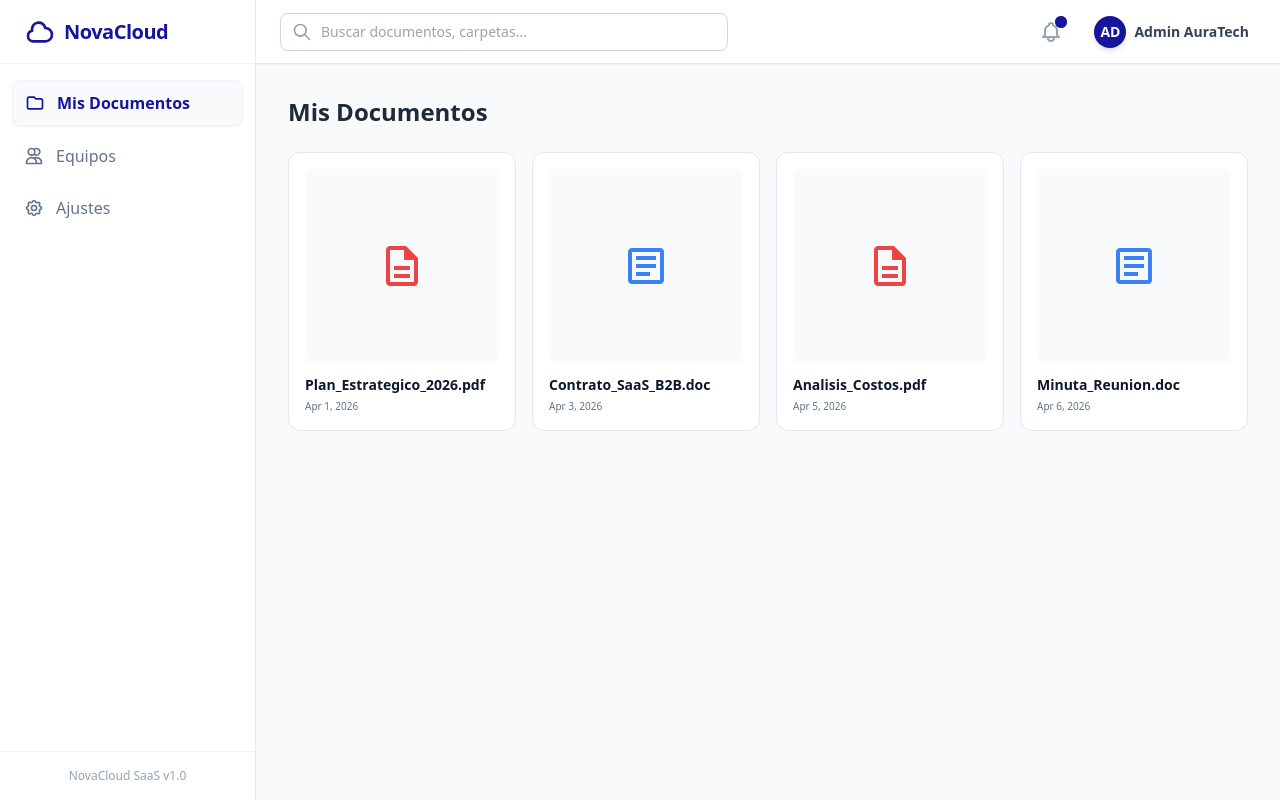
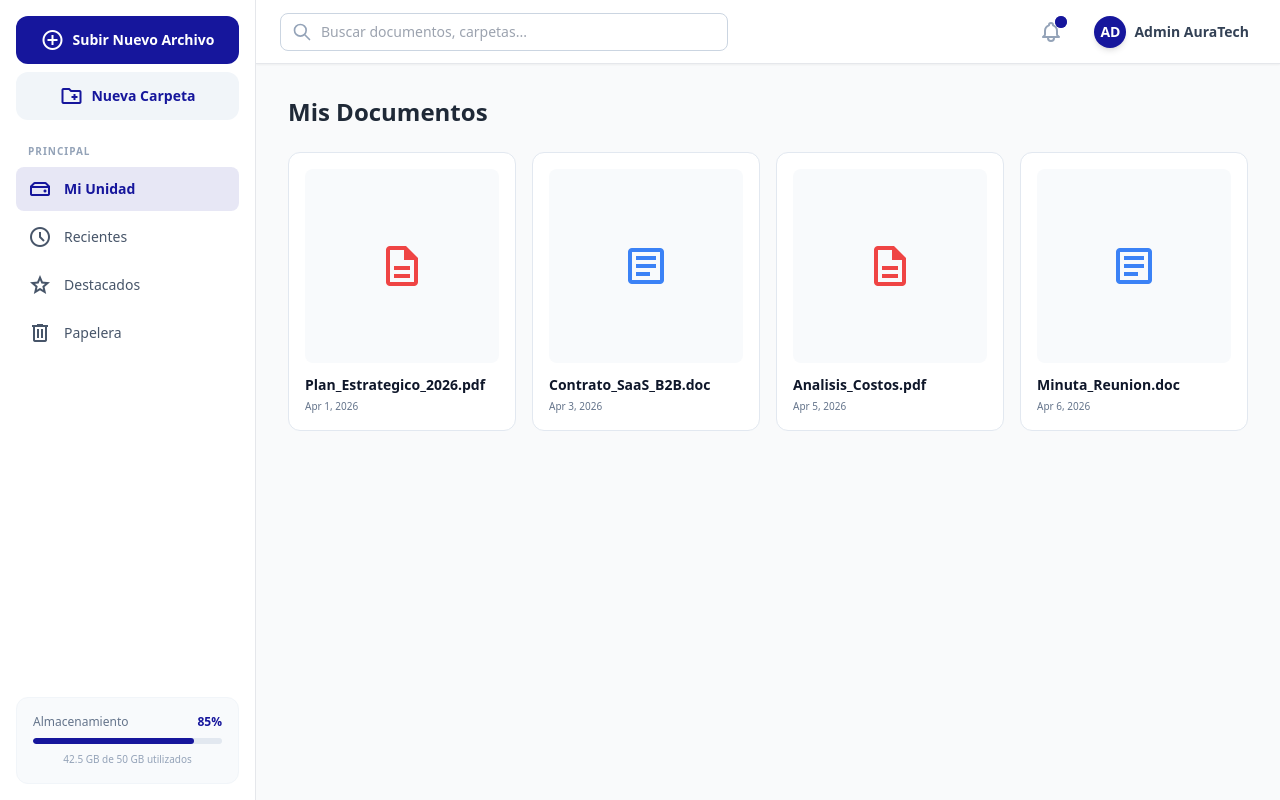
Before and after one commit to Elteclass/NovaCloud-AuraTech, an Angular app in the folder frontend/novacloud-web/: page /dashboard in a window 1280 px wide. Built offline with nearby package versions, Linux system fonts and the light colour scheme; sample sign-in values are in the browser's storage.

Commit message:
feat(dashboard): redisenar Sidebar con datos mock, barra de almacenamiento y eliminar Compartidos conmigo

```diff
--- a/frontend/novacloud-web/src/app/features/dashboard/components/sidebar/sidebar.html
+++ b/frontend/novacloud-web/src/app/features/dashboard/components/sidebar/sidebar.html
@@ -1,38 +1,46 @@
+<!-- Sidebar: NovaCloud Dashboard -->
 <div class="flex flex-col h-full w-full bg-white text-slate-800">
-  <div class="h-16 flex items-center px-6 border-b border-slate-100">
-    <div class="flex items-center gap-2">
-      <svg class="w-8 h-8 text-brand-accent" fill="none" stroke="currentColor" viewBox="0 0 24 24" xmlns="http://www.w3.org/2000/svg">
-        <path stroke-linecap="round" stroke-linejoin="round" stroke-width="2" d="M3 15a4 4 0 004 4h9a5 5 0 10-.1-9.999 5.002 5.002 0 10-9.78 2.096A4.001 4.001 0 003 15z"></path>
-      </svg>
-      <span class="text-xl font-bold tracking-tight text-brand-primary">NovaCloud</span>
+
+  <!-- Action Buttons -->
+  <div class="p-4 space-y-2">
+    <button class="w-full flex items-center justify-center gap-2 bg-primary text-white py-3 rounded-xl font-bold text-sm hover:shadow-lg hover:shadow-primary/30 transition-all">
+      <span class="material-symbols-outlined">add_circle</span>
+      Subir Nuevo Archivo
+    </button>
+    <button class="w-full flex items-center justify-center gap-2 bg-slate-100 text-primary py-3 rounded-xl font-bold text-sm hover:bg-slate-200 transition-all">
+      <span class="material-symbols-outlined">create_new_folder</span>
+      Nueva Carpeta
+    </button>
+  </div>
+
+  <!-- Navigation Menu -->
+  <nav class="flex-1 px-4 py-2 overflow-y-auto">
+    <p class="px-3 text-[10px] font-bold text-slate-400 uppercase tracking-widest mb-2">Principal</p>
+
+    @for (item of navItems; track item.label) {
+      <a href="#"
+         [class]="item.active
+           ? 'flex items-center gap-3 px-3 py-2.5 rounded-lg bg-primary/10 text-primary font-semibold mb-1'
+           : 'flex items-center gap-3 px-3 py-2.5 rounded-lg text-slate-600 hover:bg-slate-100 transition-colors mb-1'">
+        <span class="material-symbols-outlined">{{ item.icon }}</span>
+        <span class="text-sm">{{ item.label }}</span>
+      </a>
+    }
+  </nav>
+
+  <!-- Storage Bar -->
+  <div class="p-4">
+    <div class="p-4 rounded-xl bg-slate-50 border border-slate-100">
+      <div class="flex justify-between items-center mb-2">
+        <span class="text-xs font-medium text-slate-500">Almacenamiento</span>
+        <span class="text-xs font-bold text-primary">{{ storage.percentage }}%</span>
+      </div>
+      <div class="w-full bg-slate-200 h-1.5 rounded-full overflow-hidden">
+        <div class="bg-primary h-full rounded-full transition-all" [style.width.%]="storage.percentage"></div>
+      </div>
+      <p class="text-[10px] text-slate-400 mt-2 text-center">
+        {{ storage.usedGB }} GB de {{ storage.totalGB }} GB utilizados
+      </p>
     </div>
   </div>
-
-  <nav class="flex-1 py-4 px-3 space-y-2 overflow-y-auto">
-    <a href="#" class="flex items-center gap-3 px-3 py-2.5 bg-slate-50 text-brand-primary rounded-lg font-semibold transition-colors border border-slate-100 shadow-sm">
-      <svg class="w-5 h-5 text-brand-accent" fill="none" stroke="currentColor" viewBox="0 0 24 24">
-        <path stroke-linecap="round" stroke-linejoin="round" stroke-width="2" d="M3 7v10a2 2 0 002 2h14a2 2 0 002-2V9a2 2 0 00-2-2h-6l-2-2H5a2 2 0 00-2 2z"></path>
-      </svg>
-      Mis Documentos
-    </a>
-
-    <a href="#" class="flex items-center gap-3 px-3 py-2.5 text-slate-500 hover:bg-slate-50 hover:text-brand-primary rounded-lg font-medium transition-colors">
-      <svg class="w-5 h-5" fill="none" stroke="currentColor" viewBox="0 0 24 24">
-        <path stroke-linecap="round" stroke-linejoin="round" stroke-width="2" d="M12 4.354a4 4 0 110 5.292M15 21H3v-1a6 6 0 0112 0v1zm0 0h6v-1a6 6 0 00-9-5.197M13 7a4 4 0 11-8 0 4 4 0 018 0z"></path>
-      </svg>
-      Equipos
-    </a>
-
-    <a href="#" class="flex items-center gap-3 px-3 py-2.5 text-slate-500 hover:bg-slate-50 hover:text-brand-primary rounded-lg font-medium transition-colors">
-      <svg class="w-5 h-5" fill="none" stroke="currentColor" viewBox="0 0 24 24">
-        <path stroke-linecap="round" stroke-linejoin="round" stroke-width="2" d="M10.325 4.317c.426-1.756 2.924-1.756 3.35 0a1.724 1.724 0 002.573 1.066c1.543-.94 3.31.826 2.37 2.37a1.724 1.724 0 001.065 2.572c1.756.426 1.756 2.924 0 3.35a1.724 1.724 0 00-1.066 2.573c.94 1.543-.826 3.31-2.37 2.37a1.724 1.724 0 00-2.572 1.065c-.426 1.756-2.924 1.756-3.35 0a1.724 1.724 0 00-2.573-1.066c-1.543.94-3.31-.826-2.37-2.37a1.724 1.724 0 00-1.065-2.572c-1.756-.426-1.756-2.924 0-3.35a1.724 1.724 0 001.066-2.573c-.94-1.543.826-3.31 2.37-2.37.996.608 2.296.07 2.572-1.065z"></path>
-        <path stroke-linecap="round" stroke-linejoin="round" stroke-width="2" d="M15 12a3 3 0 11-6 0 3 3 0 016 0z"></path>
-      </svg>
-      Ajustes
-    </a>
-  </nav>
-
-  <div class="p-4 border-t border-slate-100 text-xs text-slate-400 text-center font-medium">
-    NovaCloud SaaS v1.0
-  </div>
 </div>
--- a/frontend/novacloud-web/src/app/features/dashboard/components/sidebar/sidebar.ts
+++ b/frontend/novacloud-web/src/app/features/dashboard/components/sidebar/sidebar.ts
@@ -1,4 +1,5 @@
 import { Component } from '@angular/core';
+import { NavItem, StorageInfo } from '../../../../core/models/cloud-file.model';
 
 @Component({
   selector: 'app-sidebar',
@@ -6,4 +7,19 @@ import { Component } from '@angular/core';
   templateUrl: './sidebar.html',
   styleUrl: './sidebar.scss',
 })
-export class Sidebar {}
+export class Sidebar {
+
+  // REGLA DE NEGOCIO: "Compartidos conmigo" eliminado del menú
+  navItems: NavItem[] = [
+    { label: 'Mi Unidad',   icon: 'hard_drive', active: true },
+    { label: 'Recientes',   icon: 'schedule',   active: false },
+    { label: 'Destacados',  icon: 'star',       active: false },
+    { label: 'Papelera',    icon: 'delete',     active: false },
+  ];
+
+  storage: StorageInfo = {
+    usedGB: 42.5,
+    totalGB: 50,
+    percentage: 85,
+  };
+}
```
